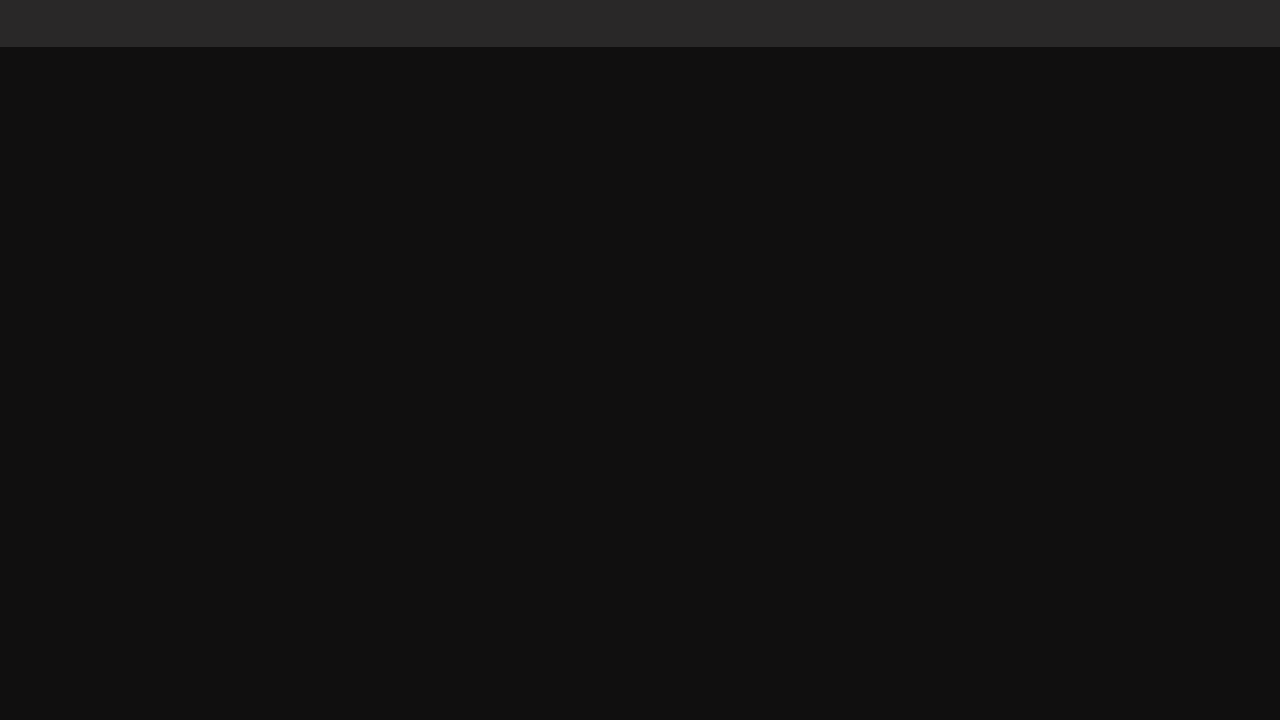
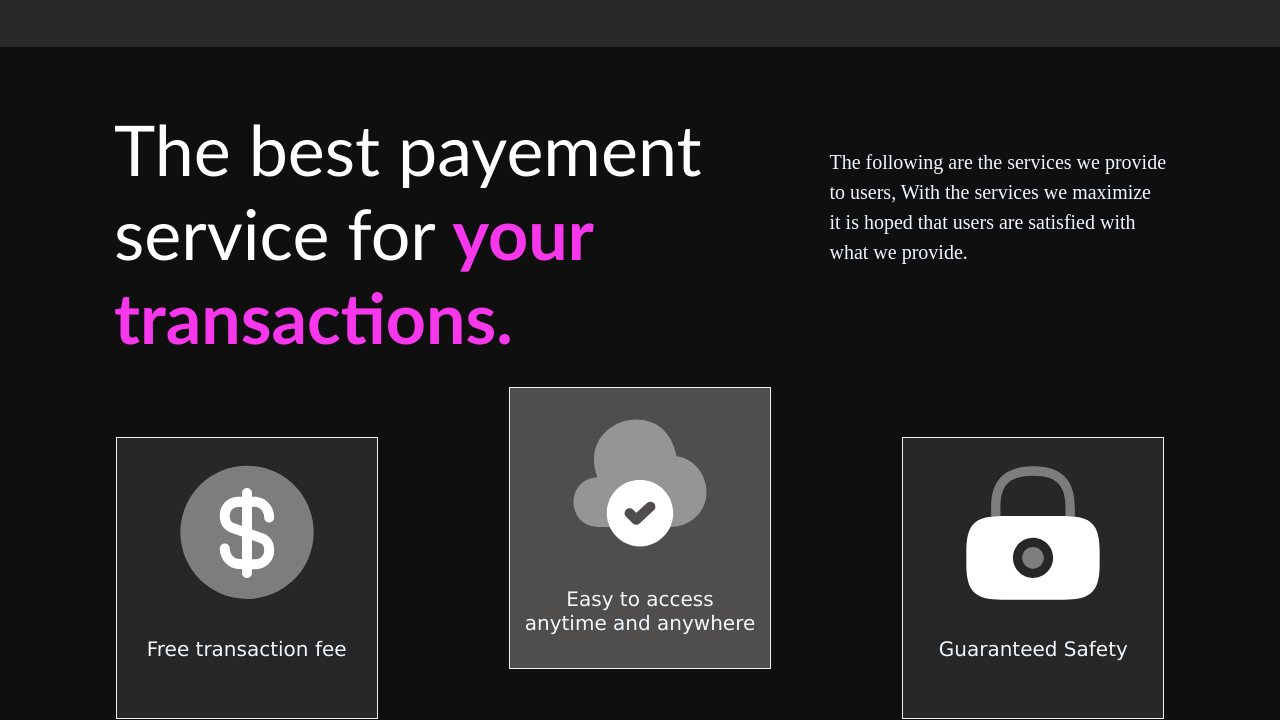
Before and after one commit to Albinpj1000/HTML-CSS, a plain HTML site: page Project 07 Credit Card landing page/index.html in a window 1280 px wide. Shown: the part 744-1464 px from the top of the page. Before the commit the page ends 800 px from the top, so only its background shows below. Drawn offline with Linux system fonts and the light colour scheme.

Commit message:
service section added

```diff
--- a/Project 07 Credit Card landing page/index.html
+++ b/Project 07 Credit Card landing page/index.html
@@ -68,9 +68,34 @@
             <img src="Assets/Icons/Logo.svg" alt="">
         </div>
     </section>
-    <!--------------------------------- Payement Section----------------------------->
+    <!--------------------------------- Services Section----------------------------->
     <section>
-        <div class="payement-section">
+        <div class="service-section">
+            <div class="service-text">
+
+                <h1 class="service-heading">The best payement <br>service for <span class="pink-text"> your
+                        <br>transactions.</span>
+                </h1>
+                <p class="service-para">The following are the services we provide <br>to users, With the services we
+                    maximize <br>
+                    it is hoped that
+                    users
+                    are satisfied with <br>what we provide.</p>
+            </div>
+            <div class="service-img">
+                <div class="dollar-box service-box">
+                    <img src="Assets/Icons/dollar-circle.svg" alt="">
+                    <p>Free transaction fee</p>
+                </div>
+                <div class="cloud-box service-box">
+                    <img src="Assets/Icons/cloud-add.svg" alt="">
+                    <p>Easy to access <br>anytime and anywhere</p>
+                </div>
+                <div class="lock-box service-box">
+                    <img src="Assets/Icons/lock.svg" alt="">
+                    <p>Guaranteed Safety</p>
+                </div>
+            </div>
 
         </div>
     </section>
@@ -82,6 +107,7 @@
     <!--------------------------------- Customise ----------------------------->
 
     <!--------------------------------- Footer ----------------------------->
+    <img src="Credit card landing page.png" alt="">
 </body>
 
-</html>
+</hgit tml>
--- a/Project 07 Credit Card landing page/style.css
+++ b/Project 07 Credit Card landing page/style.css
@@ -136,3 +136,52 @@ body {
     margin-top: 50px;
     width: 100%;
 }
+
+.service-text {
+    display: flex;
+    justify-content: space-around;
+}
+
+.service-section {
+    padding: 80px 50px;
+}
+
+.service-heading {
+    font-size: 70px;
+    margin-top: -20px;
+    font-family: 'Gill Sans', 'Gill Sans MT', Calibri, 'Trebuchet MS', sans-serif;
+    font-weight: 100;
+    color: #ffffff;
+}
+
+.service-para {
+    font-size: 20px;
+    line-height: 30px;
+}
+
+.service-box {
+    width: 250px;
+    height: 250px;
+    background-color: #272727;
+    text-align: center;
+    padding: 15px 5px;
+    border: 1px solid #EFEFEF;
+}
+
+.service-img {
+    display: flex;
+    justify-content: space-around;
+    margin-top: 20px;
+}
+
+.service-img p {
+    font-size: 20px;
+    font-family: 'Lucida Sans', 'Lucida Sans Regular', 'Lucida Grande', 'Lucida Sans Unicode', Geneva, Verdana, sans-serif
+}
+
+.cloud-box {
+    background-color: #504E4D;
+    position: relative;
+    bottom: 50px;
+    border: 1px solid #F1F1F1;
+}
```
